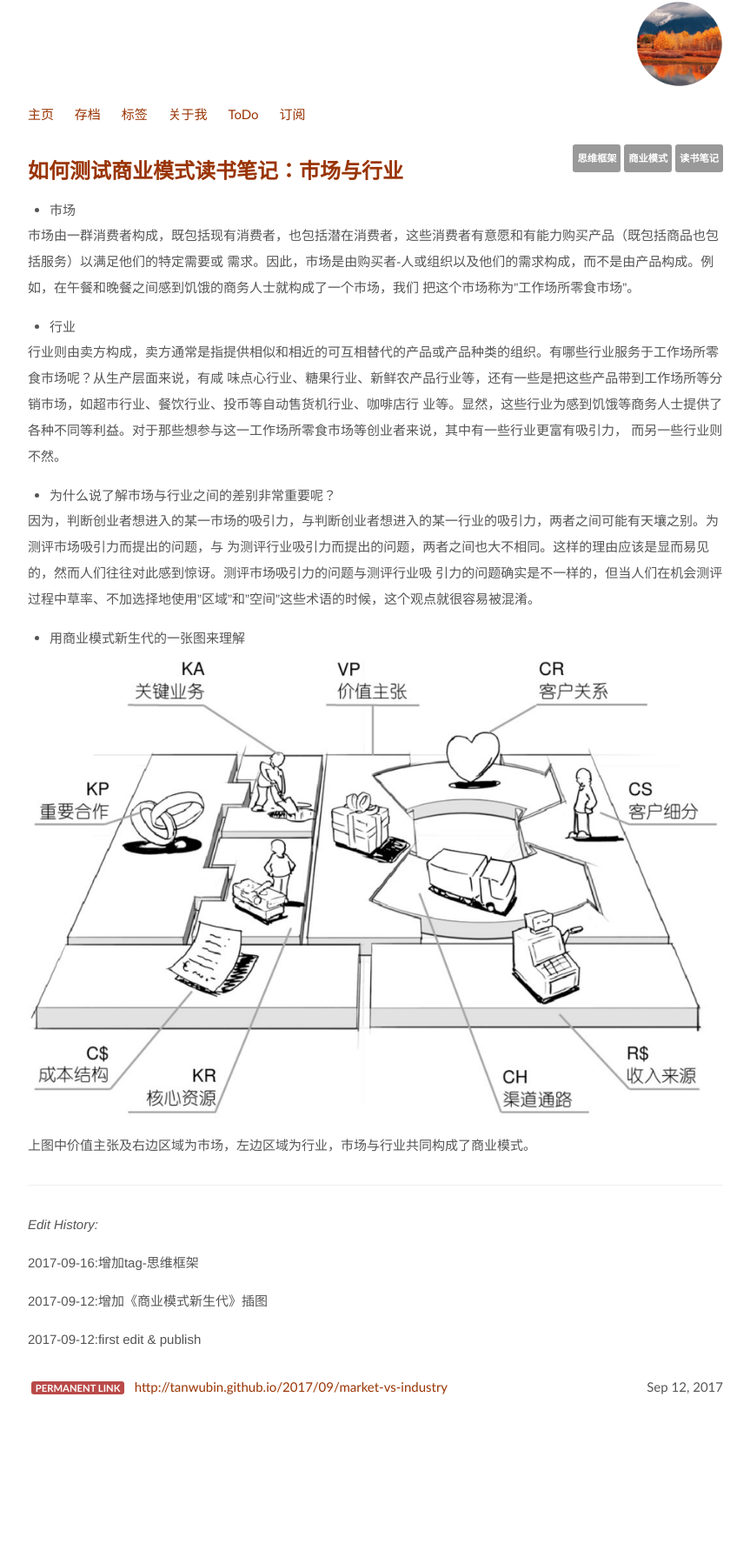
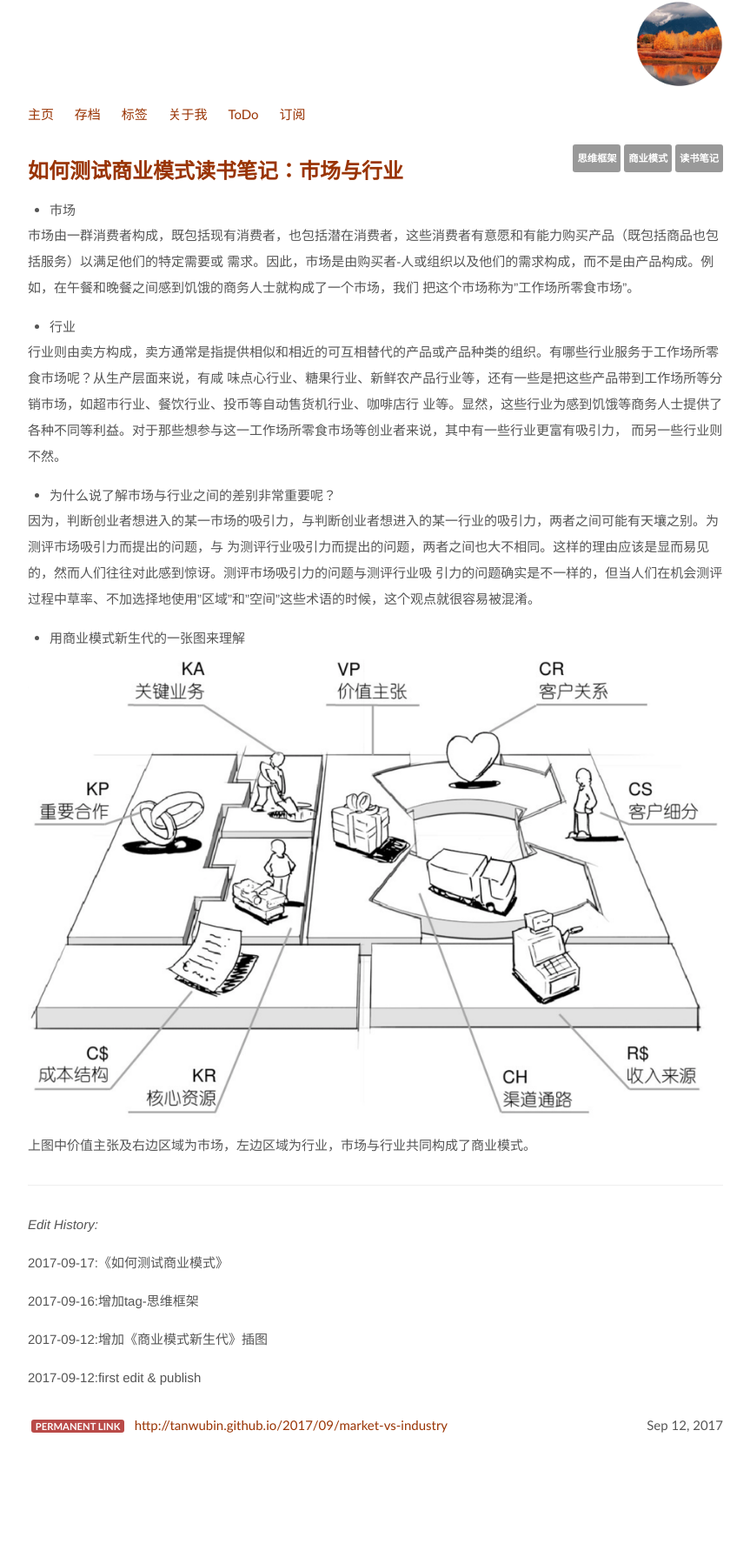
Before and after one commit to fk1091889767/tanwubin.github.io, a Jekyll site: the page built from _posts/2017-09-12-market-vs-industry.md, in a window 1280 px wide. Shown: the whole page at 87% size, without its empty margins (208-1071 px from the left). Built offline with Jekyll 4.4.1, drawn with Linux system fonts in a browser that asks for light colours; before the commit the page ends 1731 px from its top, so only the background shows below that.

```diff
--- a/_posts/2017-09-12-market-vs-industry.md
+++ b/_posts/2017-09-12-market-vs-industry.md
@@ -38,6 +38,8 @@ published: true
 ---
 *Edit History:*
 
+2017-09-17:《如何测试商业模式》
+
 2017-09-16:增加tag-思维框架
 
 2017-09-12:增加《商业模式新生代》插图
```
Also changed, not shown: _posts/2017-09-17-Disruptions-Innovation.md (+2 -0 lines).
